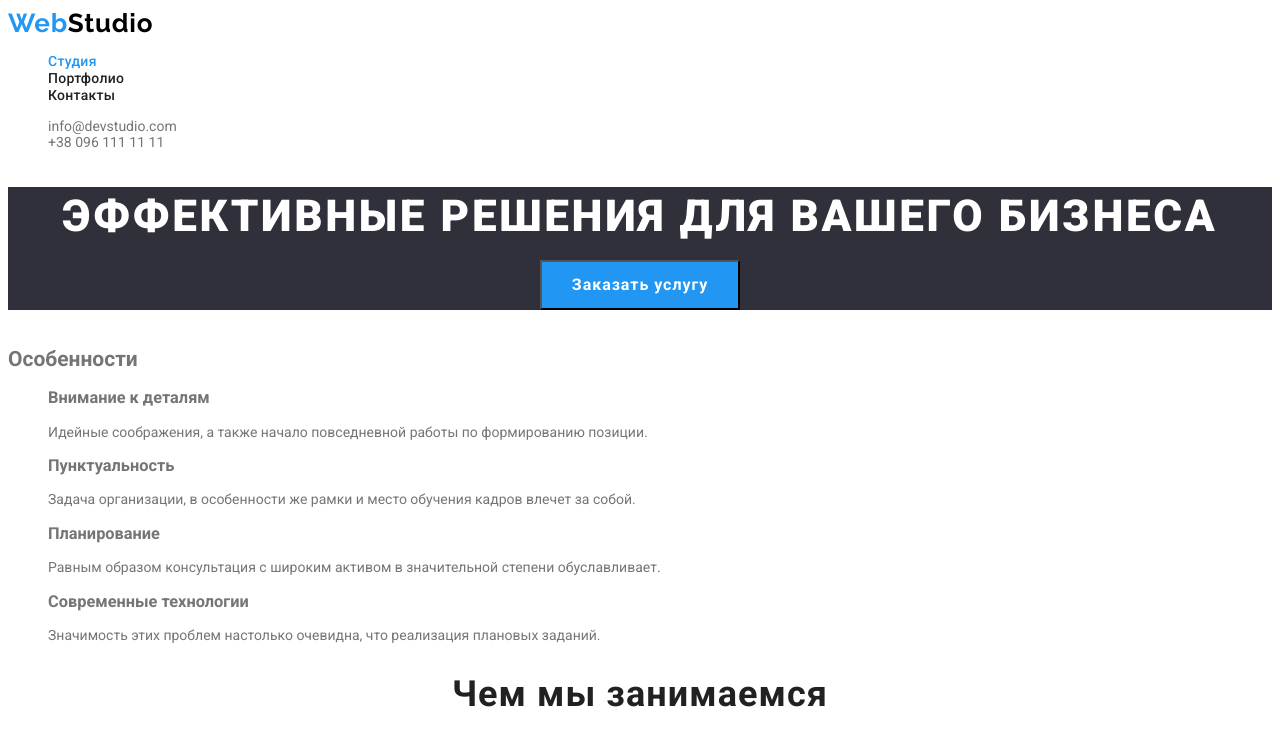
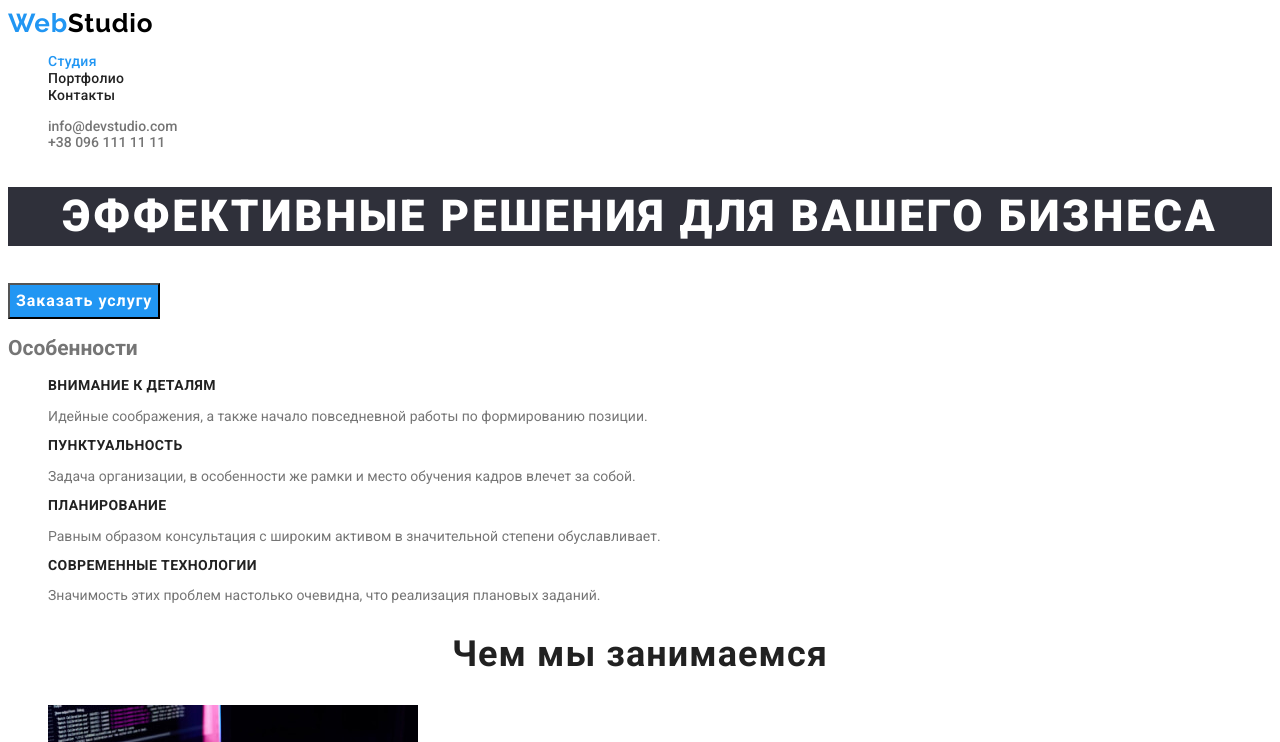
Before and after one commit to DiChag/goit-markup-hw-02, a plain HTML site: page index.html in a window 1280 px wide. Shown: the top 742 px of the page. Drawn offline with Linux system fonts and the light colour scheme.

Commit message:
upgrate-after-mentor

```diff
--- a/css/styles.css
+++ b/css/styles.css
@@ -43,7 +43,6 @@ ul {
 /* site nav */
 .site-nav a {
   color: var(--light-black-text);
-  font-style: normal;
   font-weight: 500;
   font-size: 14px;
   line-height: 1.14;
@@ -61,6 +60,7 @@ ul {
 .contact-nav a {
   color: var(--color-text);
   text-decoration: none;
+  font-weight: 500;
 }
 .contact-nav a:hover,
 .contact-nav a:focus {
@@ -68,9 +68,6 @@ ul {
 }
 
 .contact-footer {
-  font-family: 'Roboto';
-  font-style: normal;
-  font-weight: 400;
   font-size: 14px;
   line-height: 24px;
   letter-spacing: 0.03em;
@@ -84,8 +81,6 @@ ul {
 
 .hero .title {
   background-color: #2f303a;
-  font-family: 'Roboto';
-  font-style: normal;
   font-weight: 900;
   font-size: 44px;
   line-height: 1.36;
@@ -95,17 +90,16 @@ ul {
   color: var(--white-text);
 }
 
-.features title {
-  font-style: normal;
+.features-title {
   font-weight: 700;
-  font-size: 14px;
   line-height: 1.14;
   letter-spacing: 0.03em;
   color: var(--light-black-text);
+  text-transform: uppercase;
+  font-size: 14px;
 }
 
 .what-are-we-doing .title {
-  font-style: normal;
   font-weight: 700;
   font-size: 36px;
   line-height: 1.17;
@@ -115,7 +109,6 @@ ul {
 }
 
 .team > h2 {
-  font-style: normal;
   font-weight: 700;
   font-size: 36px;
   line-height: 1.17;
@@ -129,7 +122,6 @@ ul {
 }
 
 .name-team {
-  font-style: normal;
   font-weight: 500;
   font-size: 16px;
   line-height: 1.19;
@@ -144,8 +136,6 @@ ul {
 }
 
 .name-project {
-  font-style: normal;
-  font-weight: 700;
   font-size: 18px;
   line-height: 2;
   letter-spacing: 0.06em;
@@ -167,7 +157,6 @@ ul {
 }
 
 .address {
-  font-family: 'Roboto';
   font-style: normal;
   font-weight: 400;
   font-size: 14px;
@@ -179,13 +168,8 @@ ul {
 /* BTN */
 
 .btn {
-  width: 200px;
-  height: 50px;
-  left: 700px;
-  top: 430px;
   background: var(--color-focus);
-  font-family: 'Roboto';
-  font-style: normal;
+  font-family: inherit;
   font-weight: 700;
   font-size: 16px;
   line-height: 1.87;
@@ -203,6 +187,10 @@ button {
 .btn-filter button {
   background: var(--secondary-backgrounds);
   color: var(--black-text);
+  font-family: inherit;
+  line-height: 26;
+  letter-spacing: 3;
+  font-size: 16;
 }
 .btn-portfolio:hover {
   background: var(--color-focus);
--- a/index.html
+++ b/index.html
@@ -36,16 +36,14 @@
     <main>
       <!--First text-->
       <section class="hero">
-        <h1 class="title">
-          Эффективные решения для вашего бизнеса
-          <button class="btn" type="button">Заказать услугу</button>
-        </h1>
+        <h1 class="title">Эффективные решения для вашего бизнеса</h1>
+        <button class="btn" type="button">Заказать услугу</button>
       </section>
       <section>
         <h2 class="features">Особенности</h2>
         <ul>
           <li>
-            <h3 class="title">Внимание к деталям</h3>
+            <h3 class="features-title">Внимание к деталям</h3>
             <p>
               Идейные соображения, а также начало повседневной работы по формированию
               позиции.
@@ -53,7 +51,7 @@
           </li>
 
           <li>
-            <h3 class="title">Пунктуальность</h3>
+            <h3 class="features-title">Пунктуальность</h3>
             <p>
               Задача организации, в особенности же рамки и место обучения кадров влечет за
               собой.
@@ -61,7 +59,7 @@
           </li>
 
           <li>
-            <h3 class="title">Планирование</h3>
+            <h3 class="features-title">Планирование</h3>
             <p>
               Равным образом консультация с широким активом в значительной степени
               обуславливает.
@@ -69,7 +67,7 @@
           </li>
 
           <li>
-            <h3 class="title">Современные технологии</h3>
+            <h3 class="features-title">Современные технологии</h3>
             <p>
               Значимость этих проблем настолько очевидна, что реализация плановых заданий.
             </p>
```
